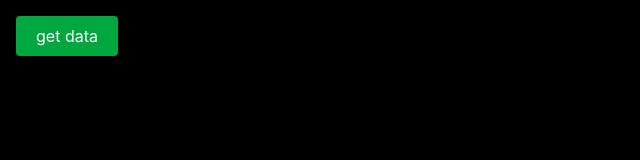
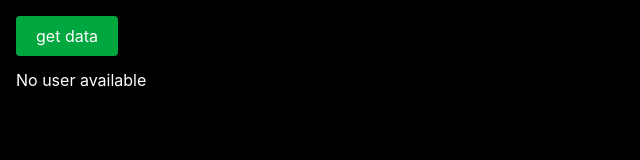
Before and after one commit to PiyushMishraX/ReactJS, a React (Vite) app in the folder gallery-project-17/: page / in a window 1280 px wide. Shown: the top 160 px of the page, without its empty margins (0-640 px from the left). Built offline with nearby package versions, Linux system fonts and the light colour scheme.

Commit message:
galley images

```diff
--- a/gallery-project-17/src/App.jsx
+++ b/gallery-project-17/src/App.jsx
@@ -15,25 +15,45 @@ const App = () => {
 
 
 
-    const response = await axios.get('https://picsum.photos/v2/list?page=2&limit=30')
+    // const response = await axios.get('https://picsum.photos/v2/list')/
+    const response = await axios.get('https://picsum.photos/v2/list?page=2&limit=30') // no same value
 
     // console.log(response)
     // console.log(response.data)
 
     setUserData(response.data)
+    console.log(userData);
 
-    console.log(userData);
+    console.log(response.data);
 
   }
 
+  let printUserData = "No user available"
+
+  if(userData.length > 0){
+    printUserData = userData.map(function (elem,idx) {
+      // return 'hello'
+      // return idx
+      // console.log(elem.download_url)
+      return <div  >
+        {/* <img src="elem.download_url" alt="" /> // use curly braces */}
+        <img className='h-40 ' src={elem.download_url} alt="" />
+      </div>
+    })
+  }
+
   return (
-    <div className='bg-black h-screen p-4 text-white'>
+    <div className='bg-black h-screen p-4 overflow-auto text-white'>
       <button
         onClick={getData}
       className='bg-green-600 active:scale-95 mb-3 px-5 py-2 rounded text-white'>
         get data
       </button>
 
+      <div className='flex flex-wrap gap-3'>
+    {printUserData}
+      </div>
+
     </div>
   )
 }
```
